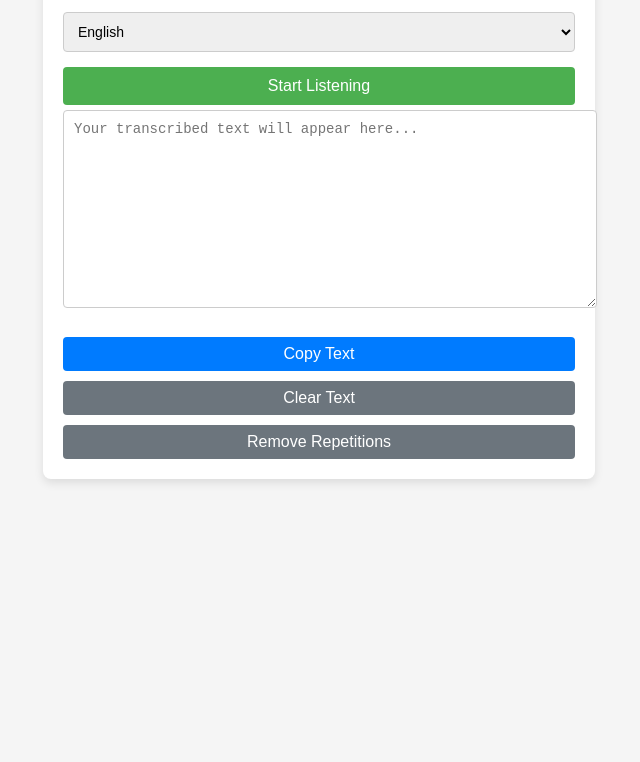
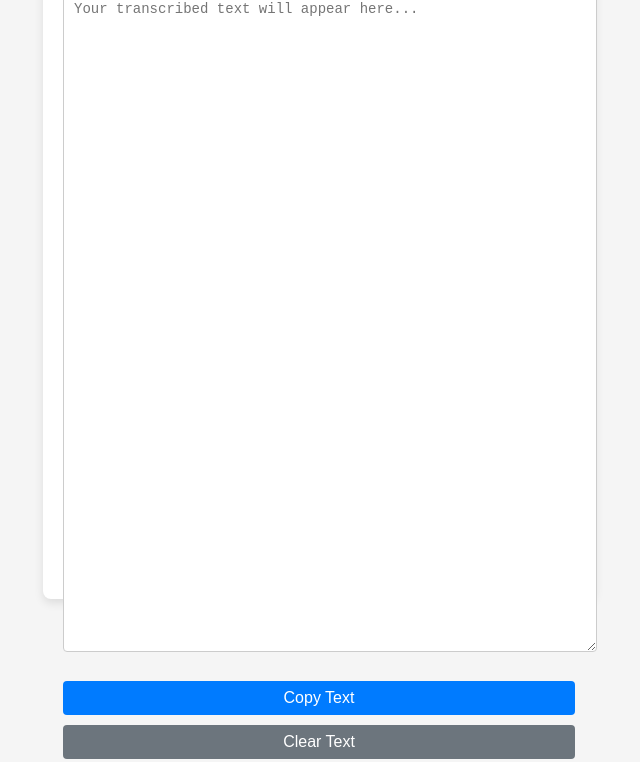
Before and after one commit to ParagUnhale1998/Speech-To-Text, a plain HTML site: page index.html in a window 1280 px wide. Shown: the part 221-983 px from the top of the page, without its empty margins (321-961 px from the left). Before the commit the page ends 800 px from the top, so only its background shows below. Drawn offline with Linux system fonts and the light colour scheme.

Commit message:
Update index.html

```diff
--- a/index.html
+++ b/index.html
@@ -15,8 +15,10 @@
 }
 
 .container {
-  width: 100%; /* Full width by default */
-  max-width: 500px; /* Restricts width for larger devices */
+  width: 100%;
+  /* Full width by default */
+/*   max-width: 500px; */
+  /* Restricts width for larger devices */
   margin: 0 auto;
   padding: 20px;
   background: #ffffff;
@@ -141,8 +143,14 @@ button:active {
 /* Media Query for Larger Devices (Desktops) */
 @media (min-width: 768px) {
   .container {
-    width: 60%; /* Restrict the width on larger screens */
-    max-width: 500px;
+/*     width: 60%; /* Restrict the width on larger screens
+    max-width: 500px; */
+
+        width: 100%;
+        height: 100%;
+  }
+  textarea{
+ height: 80%;
   }
 }
 
```
